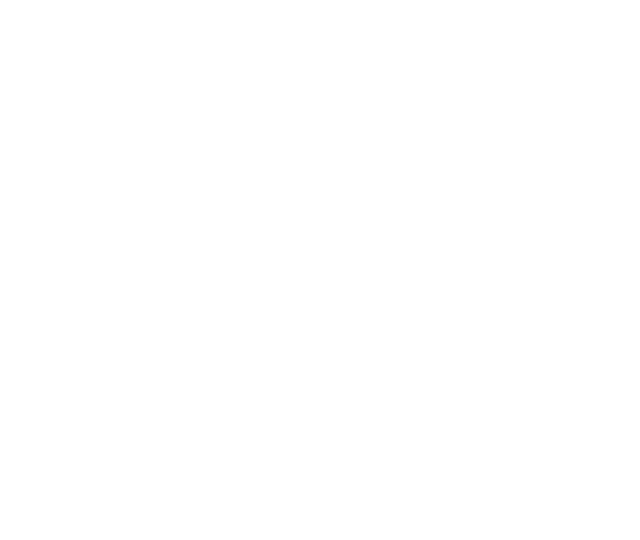
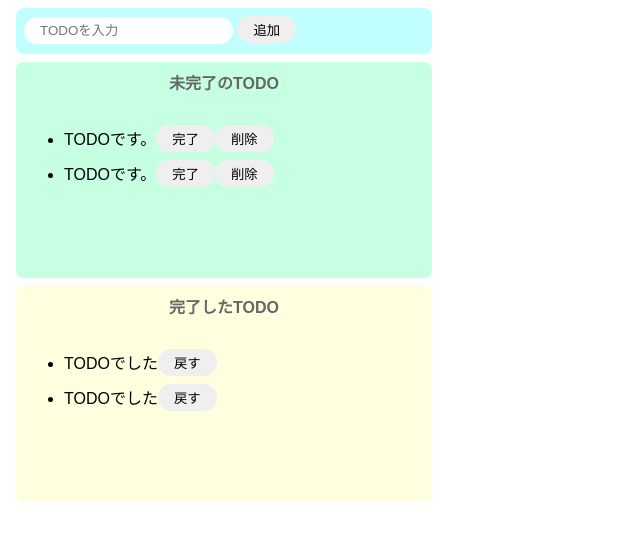
Before and after one commit to budou114/jsToDo, a website: page index.html in a window 1280 px wide. Shown: the whole page, without its empty margins (0-640 px from the left). Drawn offline with Linux system fonts and the light colour scheme.

Commit message:
ベースとなる構造の作成

```diff
--- a/index.html
+++ b/index.html
@@ -4,9 +4,50 @@
     <meta charset="UTF-8">
     <meta http-equiv="X-UA-Compatible" content="IE=edge">
     <meta name="viewport" content="width=device-width, initial-scale=1.0">
+    <link rel="stylesheet" href="src/styles.css">
     <title>TODO(JS)</title>
 </head>
 <body>
+    <div class="input-area">
+        <input type="text" placeholder="TODOを入力">
+        <button>追加</button>
+    </div>
+    <div class="incomplete-area">
+        <p class="title">未完了のTODO</p>
+        <ul>
+            <li>
+                <div class="list-row">
+                    <p>TODOです。</p>
+                    <button>完了</button>
+                    <button>削除</button>
+                </div>
+            </li>
+            <li>
+                <div class="list-row">
+                    <p>TODOです。</p>
+                    <button>完了</button>
+                    <button>削除</button>
+                </div>
+            </li>
+        </ul>
+    </div>
+    <div class="complete-area">
+        <p class="title">完了したTODO</p>
+        <ul>
+            <li>
+                <div class="list-row">
+                    <p>TODOでした</p>
+                    <button>戻す</button>
+                </div>
+            </li>
+            <li>
+                <div class="list-row">
+                    <p>TODOでした</p>
+                    <button>戻す</button>
+                </div>
+            </li>
+        </ul>
+    </div>
     <script src="src/index.js"></script>
 </body>
 </html>
--- /dev/null
+++ b/src/styles.css
@@ -0,0 +1,65 @@
+body {
+    font-family: sans-serif;
+}
+
+input {
+    border-radius: 16px;
+    border: none;
+    padding: 6px 16px;
+    outline: none;
+}
+
+button {
+    border-radius: 16px;
+    border: none;
+    padding: 4px 16px;
+}
+button:hover {
+    background-color: #ff7fff;
+    color: #fff;
+    cursor: pointer;
+}
+
+li {
+    margin-right: 8px;
+    height: 35px;
+}
+
+.input-area {
+    background-color: #c1ffff;
+    width: 400px;
+    height: 30px;
+    padding: 8px;
+    margin: 8px;
+    border-radius: 8px;
+}
+
+.incomplete-area {
+    background-color: #c6ffe2;
+    width: 400px;
+    min-height: 200px;
+    padding: 8px;
+    margin: 8px;
+    border-radius: 8px;
+}
+
+.complete-area {
+    background-color: #ffffe0;
+    width: 400px;
+    min-height: 200px;
+    padding: 8px;
+    margin: 8px;
+    border-radius: 8px;
+}
+.title {
+    text-align: center;
+    margin-top: 0;
+    font-weight: bold;
+    color: #666;
+}
+
+.list-row {
+    display: flex;
+    align-items: center;
+    padding-bottom: 4px;
+}
```
